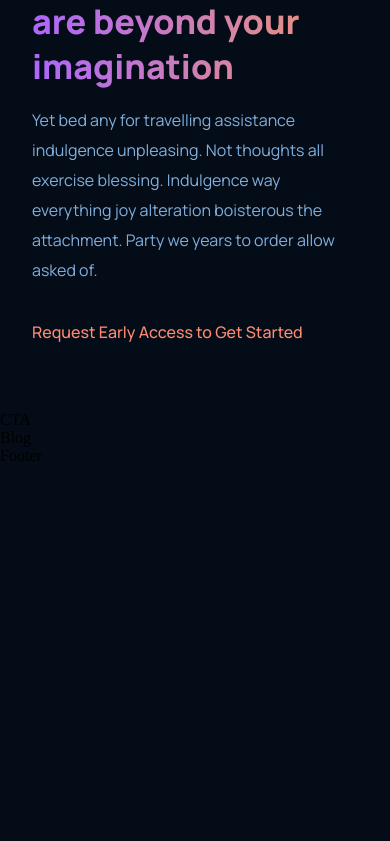
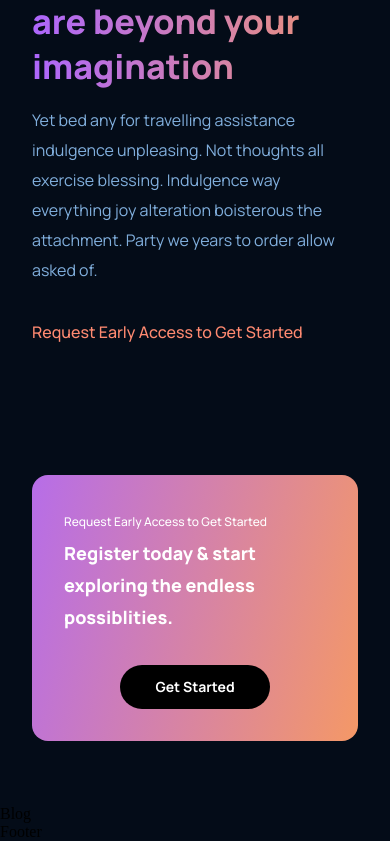
Before and after one commit to Alca0004/gpt3_aah, a React (Create React App) app: page / in a window 390 px wide. Shown: the part 3782-4623 px from the top of the page. Before the commit the page ends 4247 px from the top, so only its background shows below. Built offline with nearby package versions, Linux system fonts and the light colour scheme.

Commit message:
completed cta

```diff
--- a/src/components/cta/CTA.jsx
+++ b/src/components/cta/CTA.jsx
@@ -3,7 +3,15 @@
 
 const CTA = () => {
     return (
-        <div>CTA</div>
+        <div className='gpt3__cta'>
+            <div className="gpt3__cta-content">
+                <p>Request Early Access to Get Started</p>
+                <h3>Register today & start exploring the endless possiblities.</h3>
+            </div>
+            <div className="gpt3__cta-btn">
+                <button type='button'>Get Started</button>
+            </div>
+        </div>
     )
 }
 
--- a/src/components/cta/cta.css
+++ b/src/components/cta/cta.css
@@ -0,0 +1,84 @@
+.gpt3__cta {
+  display: flex;
+  justify-content: space-between;
+  align-items: center;
+  flex-direction: row;
+
+  padding: 2rem;
+  margin: 4rem;
+  border-radius: 1rem;
+  background: var(--gradient-bar);
+}
+
+.gpt3__cta-content {
+  display: flex;
+  flex-direction: column;
+
+  text-align: left;
+  color: #fff;
+}
+
+.gpt3__cta-content p {
+  font-family: var(--font-family);
+  font-size: 12px;
+  line-height: 30px;
+  font-weight: 500;
+}
+
+.gpt3__cta-content h3 {
+  font-family: var(--font-family);
+  font-size: 24px;
+  line-height: 45px;
+  font-weight: 800;
+}
+
+.gpt3__cta-btn {
+  display: flex;
+  justify-content: center;
+  align-items: center;
+
+  margin-left: 2rem;
+}
+
+.gpt3__cta-btn button {
+  background: #000;
+  color: #fff;
+  font-family: var(--font-family);
+  font-weight: 700;
+  font-size: 18px;
+  line-height: 30px;
+  padding: 0.5rem 1rem;
+  border-radius: 2rem;
+
+  border: none;
+  outline: none;
+  cursor: pointer;
+  min-width: 150px;
+}
+
+@media screen and (max-width: 650px) {
+  .gpt3__cta {
+    flex-direction: column;
+  }
+
+  .gpt3__cta-btn {
+    margin: 2rem 0 0;
+  }
+}
+
+@media screen and (max-width: 550px) {
+  .gpt3__cta {
+    flex-direction: column;
+    margin: 4rem 2rem;
+  }
+
+  .gpt3__cta-content h3 {
+    font-size: 18px;
+    line-height: 32px;
+  }
+
+  .gpt3__cta-btn button {
+    font-size: 14px;
+    line-height: 28px;
+  }
+}
```
